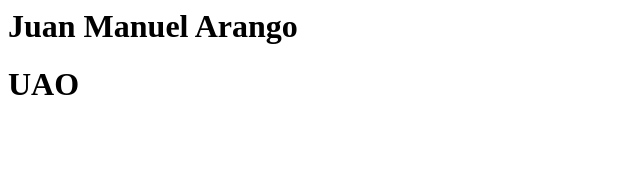
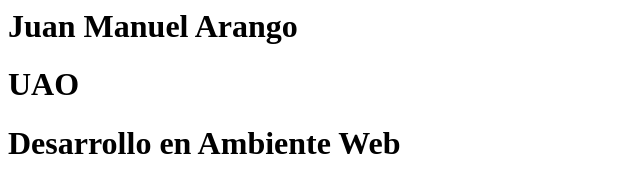
Before and after one commit to juanmanuelarangozambrano/uao_juanarango, a plain HTML site: page index.html in a window 1280 px wide. Shown: the whole page, without its empty margins (0-640 px from the left). Drawn offline with Linux system fonts and the light colour scheme.

Commit message:
Agregue una linea

```diff
--- a/index.html
+++ b/index.html
@@ -10,6 +10,9 @@
     <h1>
         UAO
     </h1>
+    <h1>
+        Desarrollo en Ambiente Web
+    </h1>
 </body>
 
 
```
